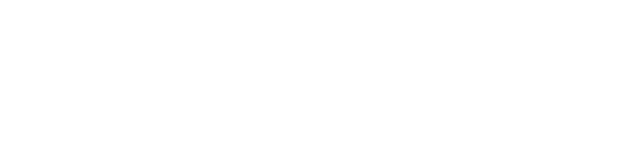
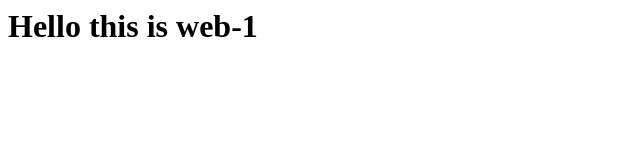
Before and after one commit to jacksneel/techno-web, a plain HTML site: page index.html in a window 1280 px wide. Shown: the whole page, without its empty margins (0-640 px from the left). Drawn offline with Linux system fonts and the light colour scheme.

Commit message:
This is commit-2

```diff
--- a/index.html
+++ b/index.html
@@ -1 +1 @@
-<Hello this is web-1>
+<h1>Hello this is web-1</h1>
```
